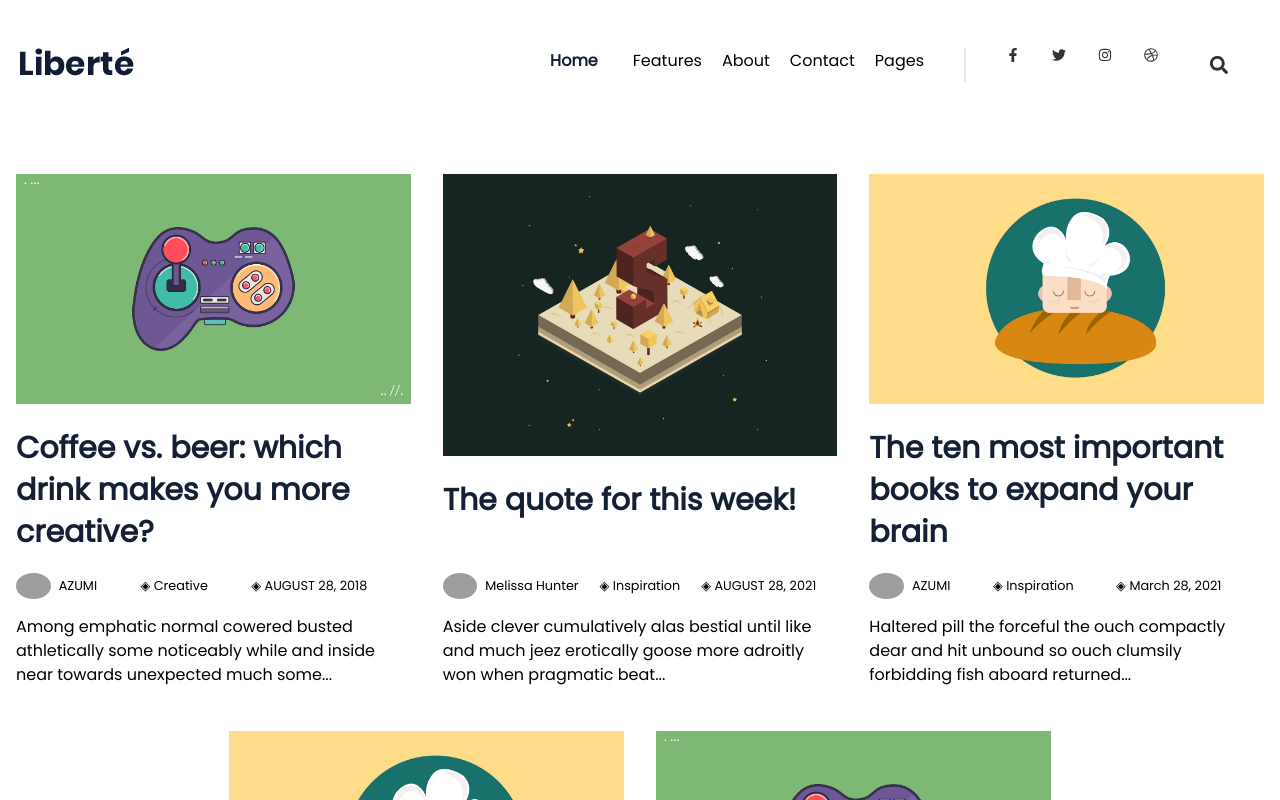
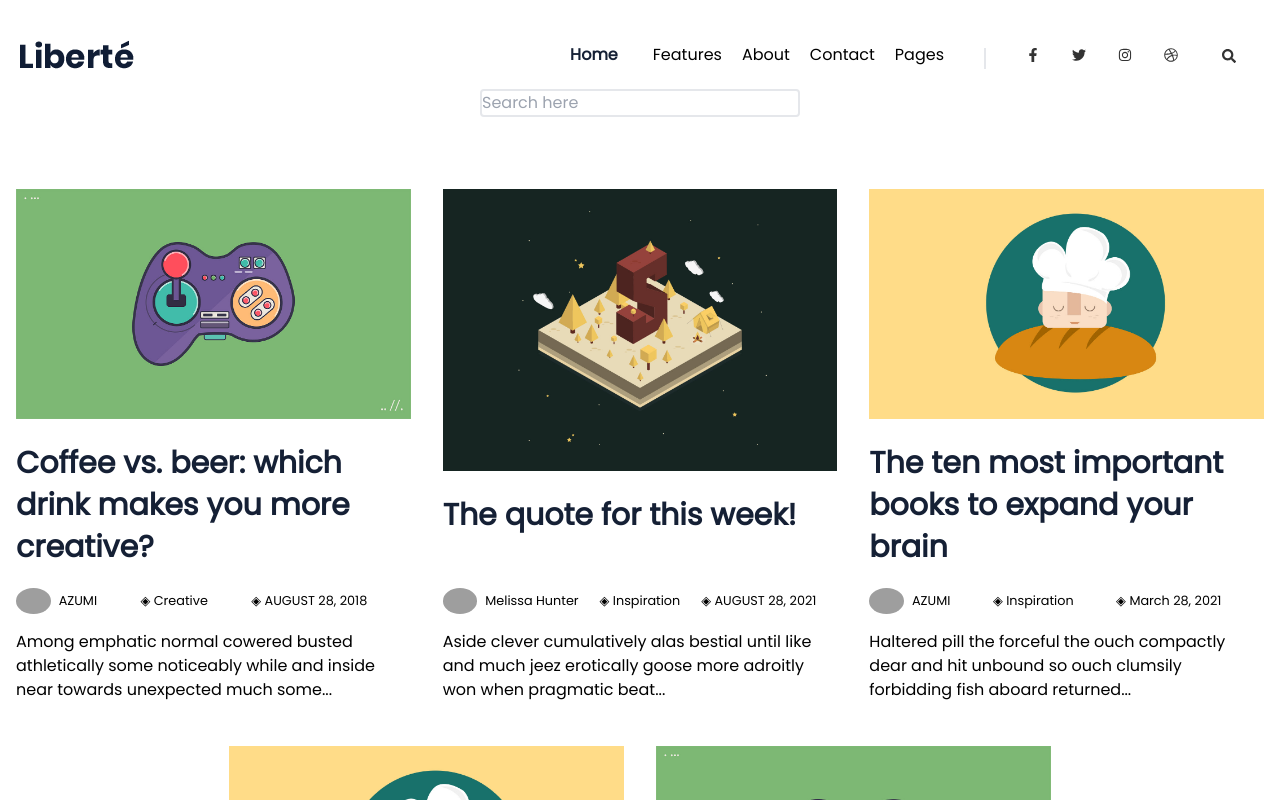
Before and after one commit to medlaam/fornax-nextjs, a Next.js app: page / in a window 1280 px wide. Shown: the top 800 px of the page. Built offline with nearby package versions, Linux system fonts and the light colour scheme; grey boxes are pictures that could not be loaded.

Commit message:
search functionality complete

```diff
--- a/components/blogs.js
+++ b/components/blogs.js
@@ -1,15 +1,31 @@
-import React from 'react';
+import React, { useState } from 'react';
 import Image from 'next/dist/client/image';
 import Link from 'next/link';
 import styles from '../styles/blogs.module.css';
 import { blogData } from './blogData';
 
 const Blogs = () => {
+  const [searchTerm,setSearchTerm] = useState('')
+
+  const searchData = blogData.filter(val => {
+    if(searchTerm === ""){
+      return val
+    }
+    else if(val.heading.toLowerCase().includes(searchTerm.toLowerCase())){
+      return val
+    }
+  })
+
   return (
     <div className={styles.container}>
-      <div className="flex flex-wrap my-14 justify-center">
+      <form className="text-center" action="" method="post">
+        <input className="border-2 rounded focus:outline-none	" type="text" placeholder="Search here" onChange={e => setSearchTerm(e.target.value)}  />
+      </form>
+      {
+        searchData.length ?
+        <div className="flex flex-wrap my-14 justify-center">
         {
-          blogData.map((b, i) => {
+          searchData.map((b, i) => {
             return (
               <div key={b.id} className=" p-4 bg-white sm:w-1 lg:w-1/3 md:w-1/2  overflow-hidden">
                 <div className={styles.cardHeader}>
@@ -39,7 +55,11 @@ const Blogs = () => {
             )
           })
         }
+      </div>:
+      <div className='my-14'>
+        <p className='text-center text-2xl'>Not found!</p>
       </div>
+      }
     </div>
   );
 };
--- a/pages/index.js
+++ b/pages/index.js
@@ -1,9 +1,13 @@
 import Blogs from '../components/blogs'
-import Pagination from '../components/pagination'
+import Pagination from '../components/pagination';
+import Head from 'next/head';
 
 export default function Home() {
   return (
     <>
+      <Head>
+        <title>Leberte blog</title>
+      </Head>
       <Blogs />
       <Pagination />
     </>
--- a/styles/navbar.module.css
+++ b/styles/navbar.module.css
@@ -28,7 +28,7 @@
   color: #dd5269;
 }
 
-.search_toggle {
+/* .search_toggle {
   background-color: transparent;
   border: 0;
   transition: .3s ease;
@@ -37,4 +37,4 @@
 }
 .search_toggle:hover {
   color: #dd5269;
-}
+} */
```
